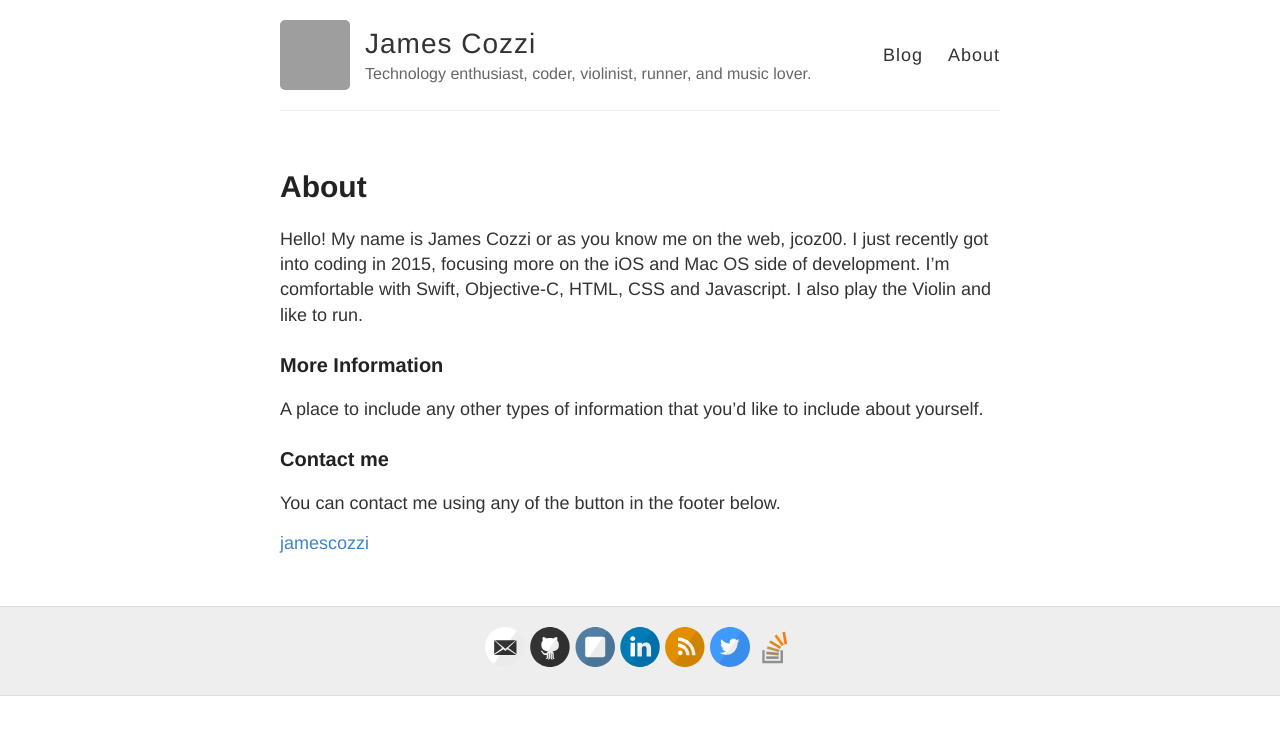
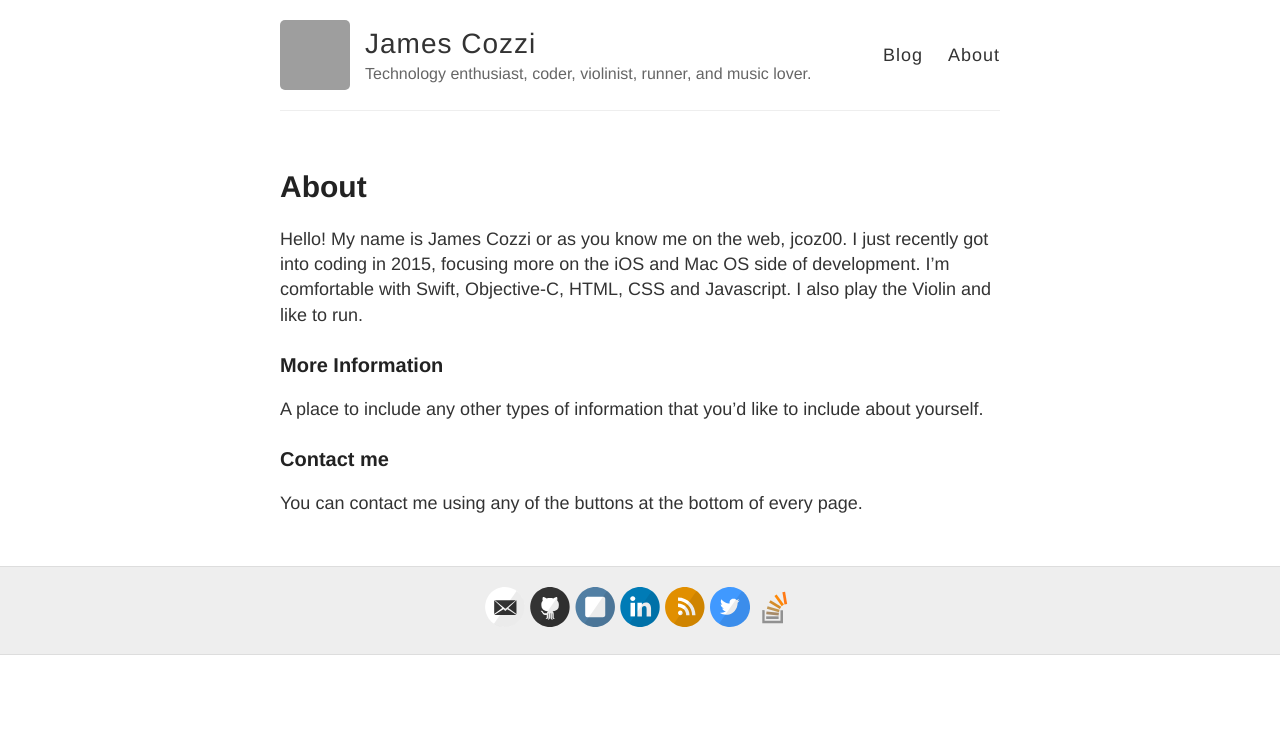
Before and after one commit to jcoz00/ball00n.github.io, a Jekyll site: the page built from about.md, in a window 1280 px wide. Shown: the top 735 px of the page. Built offline with Jekyll 4.4.1, drawn with Linux system fonts in a browser that asks for light colours; Markdown is read by kramdown in place of the engine named in the settings; grey boxes are pictures that could not be loaded.

Commit message:
updates...

```diff
--- a/about.md
+++ b/about.md
@@ -12,6 +12,4 @@ A place to include any other types of information that you'd like to include abo
 
 ### Contact me
 
-You can contact me using any of the button in the footer below.
-
-[jamescozzi](mailto:jamescozzi00@gmail.com)
+You can contact me using any of the buttons at the bottom of every page.
```
